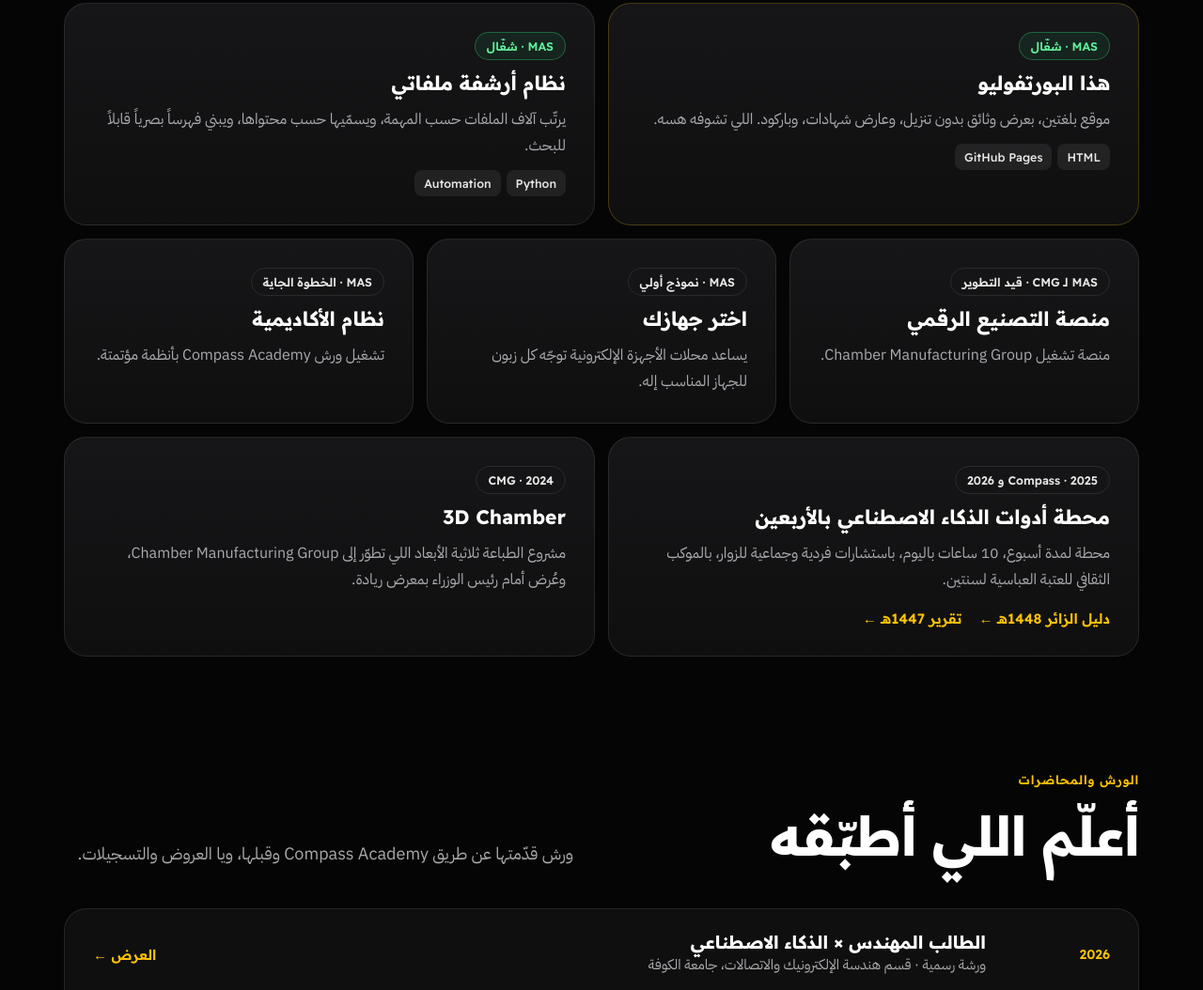
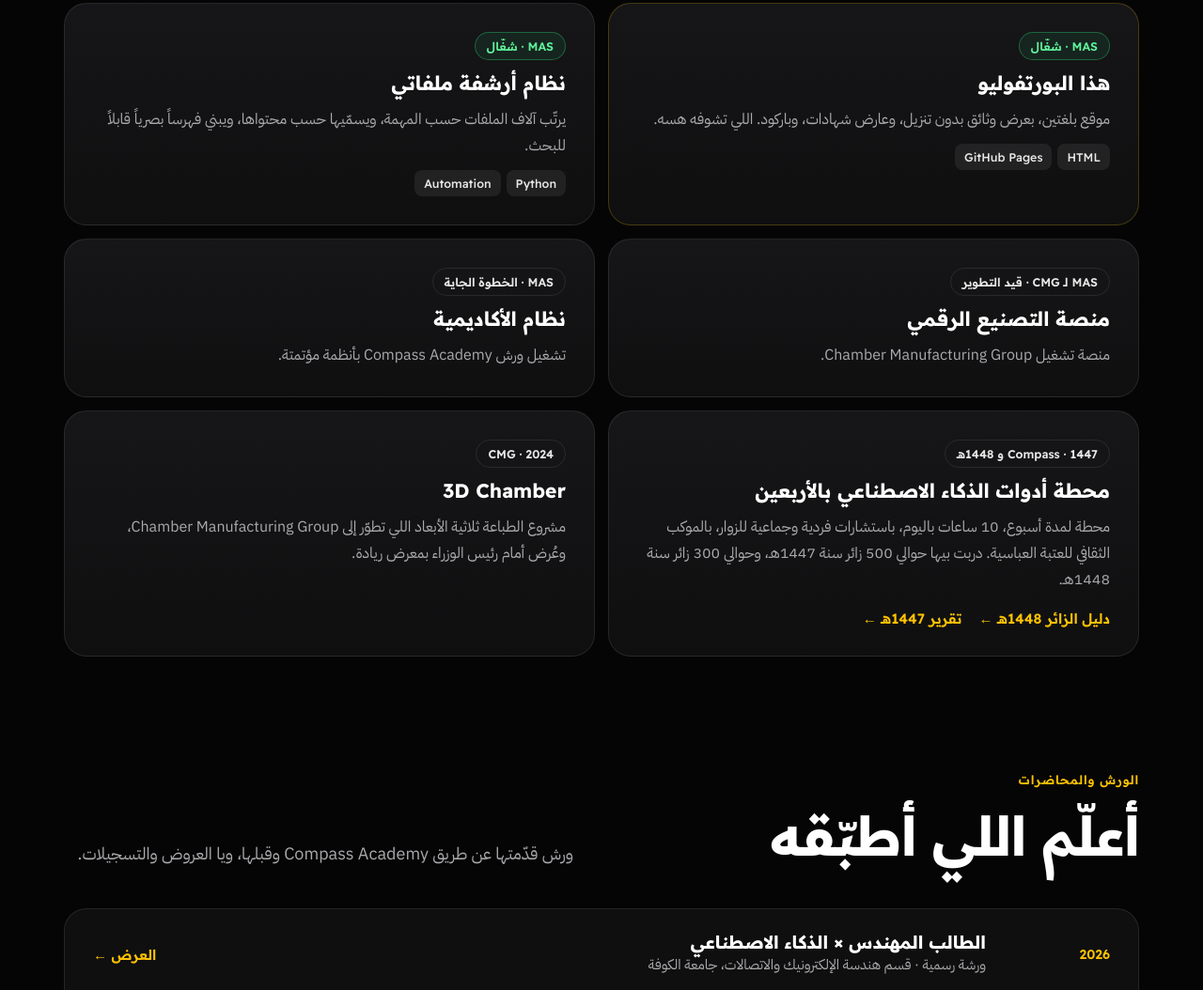
Before and after one commit to mohammedameensajjad-web/mohammedameensajjad-web.github.io, a plain HTML site: page index.html in a window 1280 px wide. Shown: the part 3215-4269 px from the top of the page at 94% size. Drawn offline with nearby package versions, Linux system fonts and the light colour scheme.

Commit message:
Station in Hijri years with visitor counts; remove in-development prototype
Co-Authored-By: Claude Opus 5.5 <noreply@anthropic.com>
Claude-Session: https://claude.ai/code/session_01G1XfDpKFKUs5a8yx4TBkET

```diff
--- a/index.html
+++ b/index.html
@@ -334,10 +334,9 @@ footer .wrap{display:flex;justify-content:space-between;gap:10px;flex-wrap:wrap}
   <div class="proj">
     <div class="tile hover gl s3"><span class="tag live" data-en="MAS · live">MAS · شغّال</span><h3 data-en="This portfolio">هذا البورتفوليو</h3><p data-en="Bilingual website with view-only documents, a certificate viewer and a QR code. You are looking at it.">موقع بلغتين، بعرض وثائق بدون تنزيل، وعارض شهادات، وباركود. اللي تشوفه هسه.</p><div class="tech"><span>HTML</span><span>GitHub Pages</span></div></div>
     <div class="tile hover s3"><span class="tag live" data-en="MAS · live">MAS · شغّال</span><h3 data-en="Personal archiving system">نظام أرشفة ملفاتي</h3><p data-en="Sorts thousands of files by task, renames them by content, and builds a searchable visual index.">يرتّب آلاف الملفات حسب المهمة، ويسمّيها حسب محتواها، ويبني فهرساً بصرياً قابلاً للبحث.</p><div class="tech"><span>Python</span><span>Automation</span></div></div>
-    <div class="tile hover s2"><span class="tag" data-en="MAS for CMG · in development">MAS لـ CMG · قيد التطوير</span><h3 data-en="Digital manufacturing platform">منصة التصنيع الرقمي</h3><p data-en="The operating platform of Chamber Manufacturing Group.">منصة تشغيل Chamber Manufacturing Group.</p></div>
-    <div class="tile hover s2"><span class="tag" data-en="MAS · prototype">MAS · نموذج أولي</span><h3 data-en="Choose Your Device">اختر جهازك</h3><p data-en="Helps electronics shops guide each customer to the right device.">يساعد محلات الأجهزة الإلكترونية توجّه كل زبون للجهاز المناسب إله.</p></div>
-    <div class="tile hover s2"><span class="tag" data-en="MAS · next">MAS · الخطوة الجاية</span><h3 data-en="Academy system">نظام الأكاديمية</h3><p data-en="Running Compass Academy's workshops through automated systems.">تشغيل ورش Compass Academy بأنظمة مؤتمتة.</p></div>
-    <div class="tile hover s3"><span class="tag" data-en="Compass · 2025 and 2026">Compass · 2025 و 2026</span><h3 data-en="AI Tools Station at Arbaeen">محطة أدوات الذكاء الاصطناعي بالأربعين</h3><p data-en="A week-long station, 10 hours a day, with individual and group coaching for visitors, at the Al-Abbas Shrine cultural procession for two years.">محطة لمدة أسبوع، 10 ساعات باليوم، باستشارات فردية وجماعية للزوار، بالموكب الثقافي للعتبة العباسية لسنتين.</p>
+    <div class="tile hover s3"><span class="tag" data-en="MAS for CMG · in development">MAS لـ CMG · قيد التطوير</span><h3 data-en="Digital manufacturing platform">منصة التصنيع الرقمي</h3><p data-en="The operating platform of Chamber Manufacturing Group.">منصة تشغيل Chamber Manufacturing Group.</p></div>
+    <div class="tile hover s3"><span class="tag" data-en="MAS · next">MAS · الخطوة الجاية</span><h3 data-en="Academy system">نظام الأكاديمية</h3><p data-en="Running Compass Academy's workshops through automated systems.">تشغيل ورش Compass Academy بأنظمة مؤتمتة.</p></div>
+    <div class="tile hover s3"><span class="tag" data-en="Compass · 1447 and 1448 AH">Compass · 1447 و 1448هـ</span><h3 data-en="AI Tools Station at Arbaeen">محطة أدوات الذكاء الاصطناعي بالأربعين</h3><p data-en="A week-long station, 10 hours a day, with individual and group coaching for visitors, at the Al-Abbas Shrine cultural procession. About 500 visitors trained in 1447 AH and about 300 in 1448 AH.">محطة لمدة أسبوع، 10 ساعات باليوم، باستشارات فردية وجماعية للزوار، بالموكب الثقافي للعتبة العباسية. دربت بيها حوالي 500 زائر سنة 1447هـ، وحوالي 300 زائر سنة 1448هـ.</p>
       <div class="acts" style="display:flex;gap:18px;flex-wrap:wrap"><button class="lnk" data-doc="ai-station-guide" data-en="1448 AH visitor guide →">دليل الزائر 1448هـ ←</button><button class="lnk" data-doc="ai-station" data-en="1447 AH report →">تقرير 1447هـ ←</button></div></div>
     <div class="tile hover s3"><span class="tag" data-en="CMG · 2024">CMG · 2024</span><h3>3D Chamber</h3><p data-en="The 3D-printing project that grew into Chamber Manufacturing Group, presented to the Prime Minister at the Riyada exhibition.">مشروع الطباعة ثلاثية الأبعاد اللي تطوّر إلى Chamber Manufacturing Group، وعُرض أمام رئيس الوزراء بمعرض ريادة.</p></div>
   </div>
```
Also changed, not shown: assets/docs/cv/p01.webp, assets/docs/cv/p02.webp.
